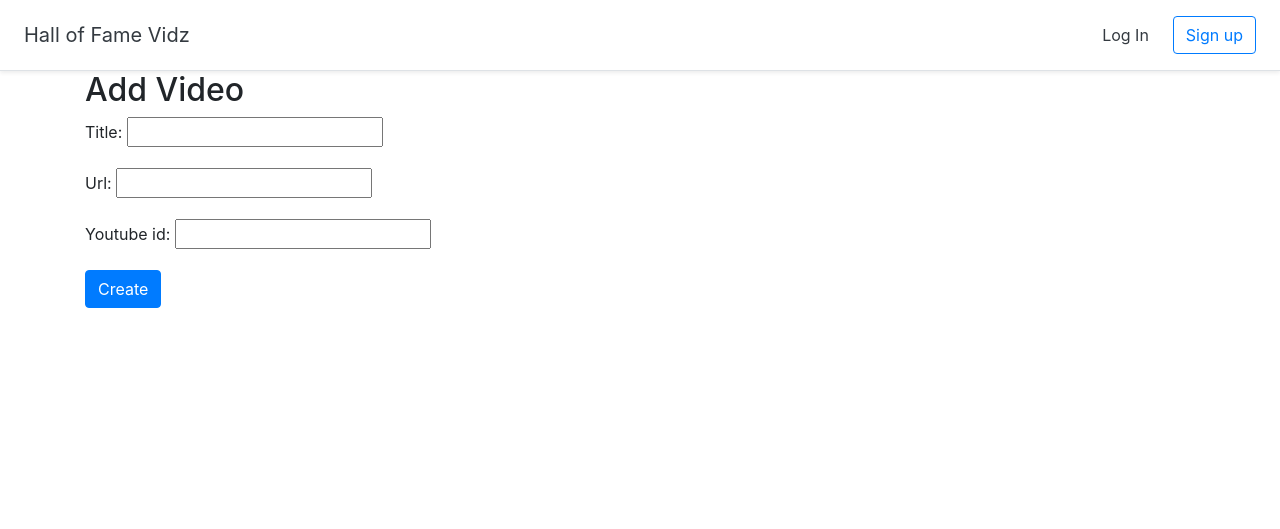
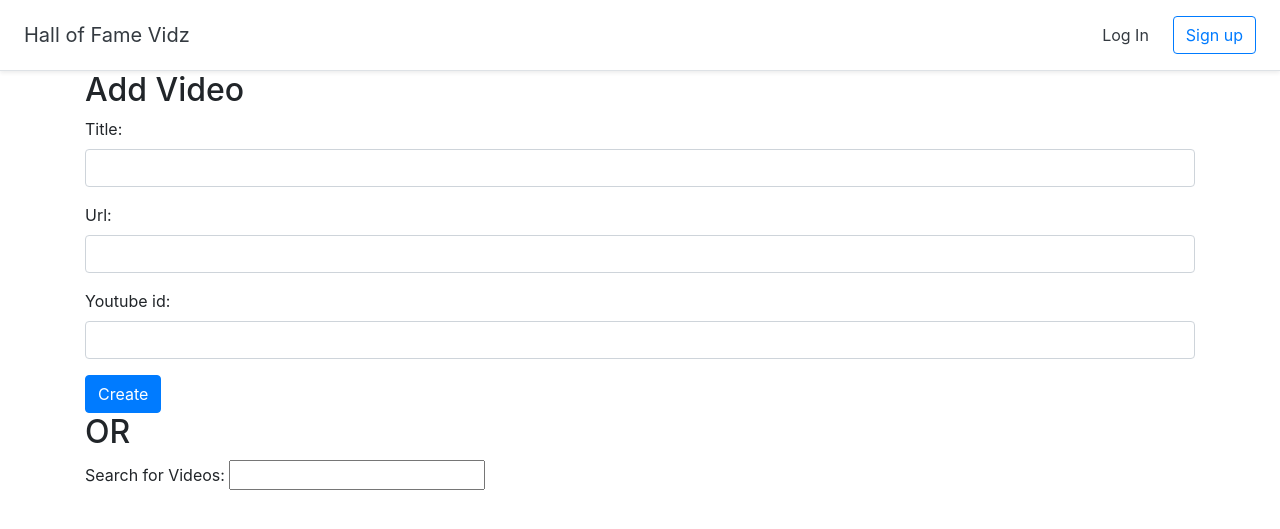
Before and after one commit to SaimiAh/Django__Projects, a Django app: page /halloffame/1/addvideo in a window 1280 px wide. Shown: the top 529 px of the page. Run offline with Django 4.2, Linux system fonts and the light colour scheme; some libraries are stand-ins or nearby versions.

Commit message:
Udated The Code .

```diff
--- a/Hall_of _fame_videos/hofvidz/halls/templates/halls/add_video.html
+++ b/Hall_of _fame_videos/hofvidz/halls/templates/halls/add_video.html
@@ -4,8 +4,20 @@
 <h2>Add Video</h2>
 <form method="post">
   {% csrf_token %}
-  {{ form.as_p }}
+  {% load widget_tweaks %}
+
+    {% for field in form %}
+    <div class="form-group {% if field.errors %}alert alert-danger{% endif %}">
+      {{ field.errors }}
+      {{ field.label_tag }}
+      {% render_field field class="form-control" %}
+    </div>
+    {% endfor %}
   <button type="submit" class="btn btn-primary">Create</button>
+</form>
+<h2>OR</h2>
+<form>
+    {{ search_form }}
 </form>
 </div>
 {% endblock %}
--- a/Hall_of _fame_videos/hofvidz/halls/views.py
+++ b/Hall_of _fame_videos/hofvidz/halls/views.py
@@ -4,7 +4,7 @@ from django.views import generic
 from .models import Hall,Video
 from django.contrib.auth.forms import UserCreationForm
 from django.contrib.auth import login,authenticate
-from .forms import VideoForm
+from .forms import VideoForm,SearchForm
 
 
 
@@ -16,6 +16,7 @@ def dashboard(request):
 
 def add_video(request, pk):
     form = VideoForm()
+    search_form = SearchForm()
     if request.method == 'POST':
         form = VideoForm(request.POST)
         if form.is_valid():
@@ -25,7 +26,7 @@ def add_video(request, pk):
             video.youtube_id = form.cleaned_data['youtube_id']
             video.hall = Hall.objects.get(pk=pk)
             video.save()
-    return render(request, 'halls/add_video.html', {'form':form,})
+    return render(request, 'halls/add_video.html', {'form':form, 'search_form':search_form})
 
 class SignUp(generic.CreateView):
     form_class  = UserCreationForm
--- a/Hall_of _fame_videos/hofvidz/hofvidz/settings.py
+++ b/Hall_of _fame_videos/hofvidz/hofvidz/settings.py
@@ -41,6 +41,7 @@ INSTALLED_APPS = [
     'django.contrib.messages',
     'django.contrib.staticfiles',
     'halls',
+    'widget_tweaks',
 ]
 
 MIDDLEWARE = [
```
Also changed, not shown: Hall_of _fame_videos/hofvidz/db.sqlite3.
